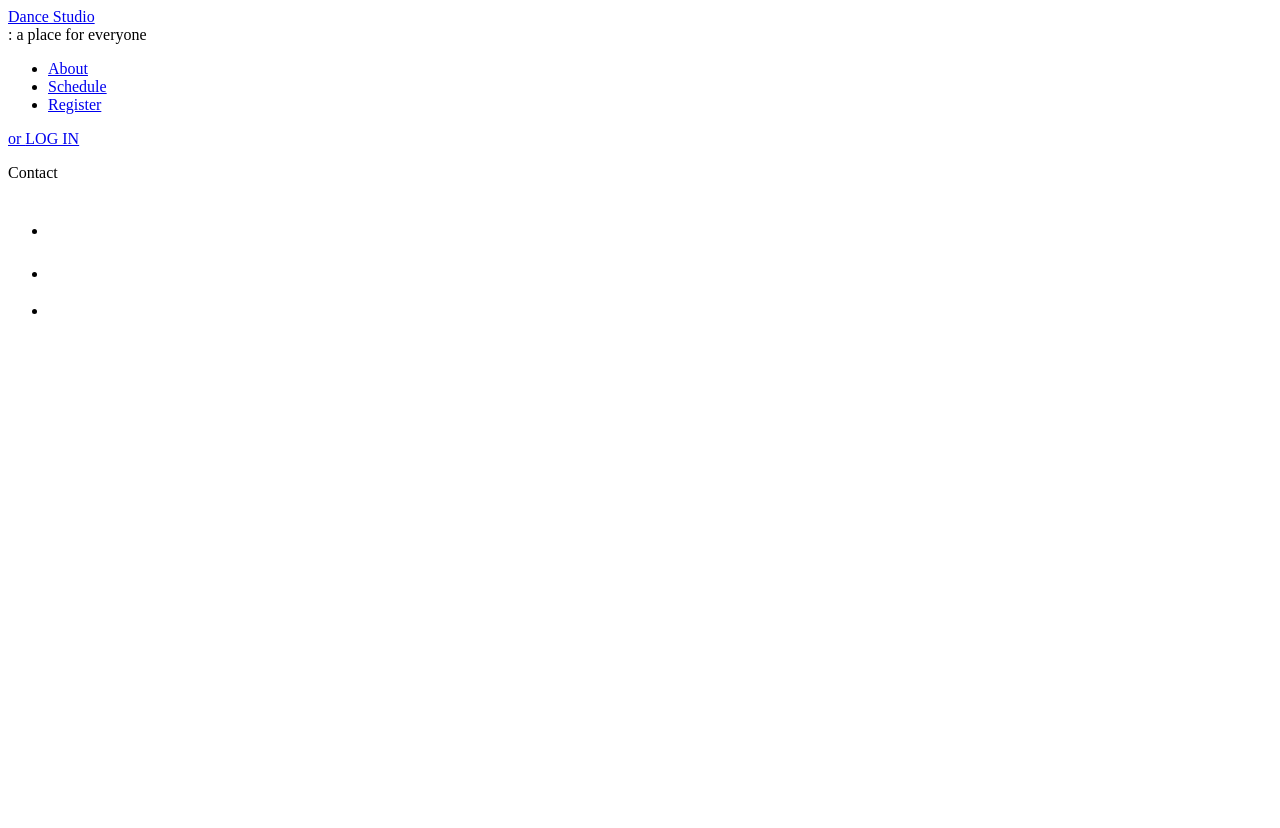
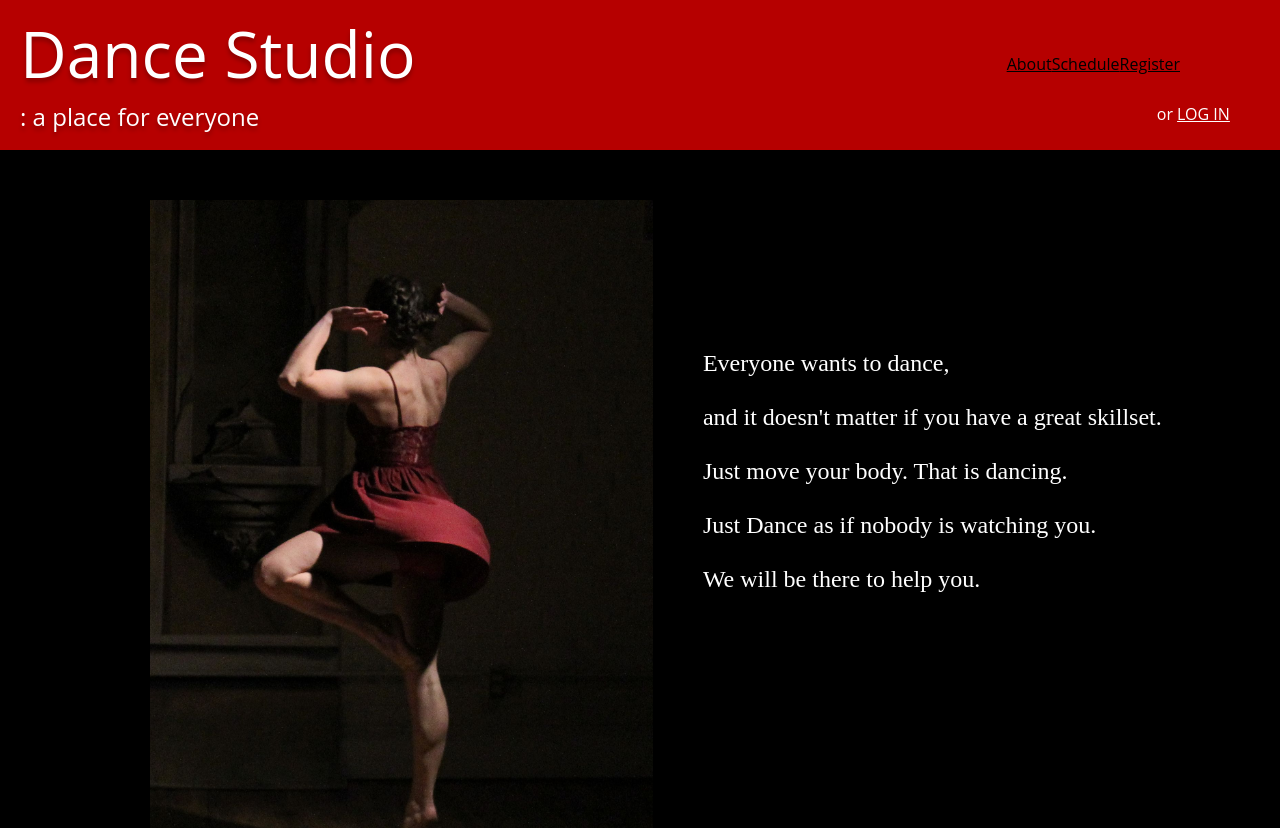
Before and after one commit to jungwooleecode/Foundations_webdevelopment, a plain HTML site: page home.html in a window 1280 px wide. Shown: the top 828 px of the page. Before the commit the page ends 800 px from the top, so only its background shows below. Drawn offline with Linux system fonts and the light colour scheme.

Commit message:
Second edit

```diff
--- a/home.html
+++ b/home.html
@@ -1,45 +1,66 @@
+<!DOCTYPE html>
 <html>
     <head>
-
+        <meta name="viewport" content="with=device-width, initial-scale=1.0">
+        <title> Welcome to Dance Studio! </title>
+        <link rel="stylesheet" href="home_style.css">
     </head>
     <body>
         <div class="header">
+            <div class="logos">
                 <div class="logo">
-                <a href="#">Dance Studio</a>
+                    <a href="home.html">Dance Studio <br></a>
                 </div>
                 <div class="second_logo">
-                : a place for everyone
+                    <br>: a place for everyone
                 </div>
+            </div>
+            <nav>
                 <ul class="header items">
                     <li>
-                    <a href="#">About</a>
+                        <a href="about.htm">About</a>
                     </li>
                     <li>
-                    <a href="#">Schedule</a>
+                        <a href="schedule.htm">Schedule</a>
                     </li>
                     <li>
-                    <a href="#">Register</a>
+                        <a href="register.html">Register</a>
                     </li>
                 </ul>
                 <div class="login">
-                <a href="#">or <u>LOG IN</u></a>
+                    <a href="log_in.html">or <u>LOG IN</u></a>
                 </div>
+            </nav>
         </div>
+
+
+        <div class="content">
+            <img src="images/homeImage.jpg" alt="A dancer in a red dress">
+            <p>
+                Everyone wants to dance, <br><br>
+                 and it doesn't matter if you have a great skillset. <br><br>
+                Just move your body. That is dancing. <br><br>
+                Just Dance as if nobody is watching you. <br><br>
+                We will be there to help you. <br><br>
+            </p>
+        </div>
+
+
         <footer>
             <p>Contact</p>
-            <ul class="Social icons">
+            <ul class="socialIcons">
                 <li>
-                    <a href="#">
+                    <a href="https://www.facebook.com">
                         <img src="images/fbicon.png" alt="facebook">
                     </a>
                 </li>
                 <li>
-                    <a href="#">
+                    <a href="https://www.instagram.com">
                         <img src="images/instaicon.png" alt="instagram">
                     </a>
                 </li>
                 <li>
-                    <a href="#">
+                    <a href="https://www.youtube.com">
                         <img src="images/youtubeicon.png" alt="youtube">
                     </a>
                 </li>
--- /dev/null
+++ b/home_style.css
@@ -0,0 +1,145 @@
+*{
+    margin: 0;
+    padding: 0;
+}
+body {
+    font-family: "Open Sans", sans-serif;
+    background-color: black;
+    height: 100%;
+
+}
+
+.header {
+    background-color: #B60000;
+    height: 150px;
+    width: 100%;
+
+}
+
+.logos {
+    display: flex;
+    justify-content: flex-start;
+    flex-direction: column;
+}
+
+.logo {
+    font-weight: normal;
+    font-style: normal;
+    font-size: 64px;
+
+    text-shadow: 0px 4px 4px rgba(0, 0, 0, 0.25);
+
+    position: relative;
+    left: 20px;
+    top: 10px;
+}
+
+.second_logo{
+    font-style: normal;
+    font-weight: normal;
+    font-size: 24px;
+    line-height: 33px;
+
+    color: #FFFFFF;
+    position: relative;
+    top: -20px;
+    left: 20px;
+
+    text-shadow: 0px 4px 4px rgba(0, 0, 0, 0.25);
+
+}
+
+.logos a{
+    text-decoration: none;
+    color: #ffffff;
+}
+
+nav {
+    display: flex;
+    align-items: center;
+    height: 72px;
+    flex-direction: column;
+
+    position: relative;
+    right: 100px;
+    top: -100px;
+    float: right;
+}
+
+nav ul{
+    width: 300px;
+    list-style: none;
+    display: flex;
+    flex-direction: row;
+    justify-content: space-around;
+
+}
+
+nav ul a{
+    color: #000000;
+
+}
+
+.login {
+    position: relative;
+    right: -100px;
+}
+
+.login a{
+    color: #ffffff;
+    text-decoration: none;
+}
+
+/* the end of the header*/
+
+.content{
+    display: flex;
+    flex-direction: row;
+    position: relative;
+    left: 100px;
+    height: calc(100% - 225px);
+}
+
+.content img {
+    height: 700px;
+    width: auto;
+    padding: 50px;
+}
+
+.content p {
+    color: #FFFFFF;
+    font-size: 24px;
+    font-family: 'Droid serif', serif;
+    position: relative;
+    top: 200px;
+}
+
+
+/* the start of the footer*/
+
+footer {
+    height: 75px;
+    background-color: #B60000;
+    display: flex;
+    justify-content: space-around;
+
+}
+
+
+footer p {
+    color: #FFFFFF;
+    font-size: 30px;
+    position: relative;
+    top: 10px;
+
+    text-shadow: 0px 4px 4px rgba(0, 0, 0, 0.25);
+}
+
+.socialIcons {
+    position: relative;
+    top: 10px;
+    display: flex;
+    flex-direction: row;
+    list-style: none;
+
+}
```
Also changed, not shown: images/Line.png (deleted), images/homeImage.jpg (added), images/loginimage.png (deleted), 1 other file. Lines whose indentation alone changed are shown as unchanged.
